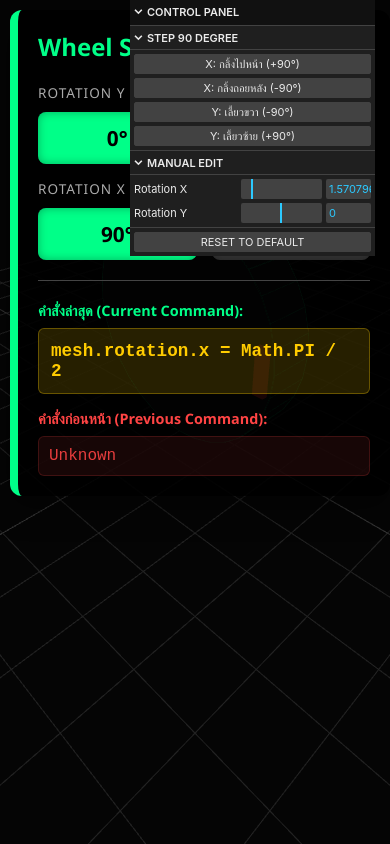
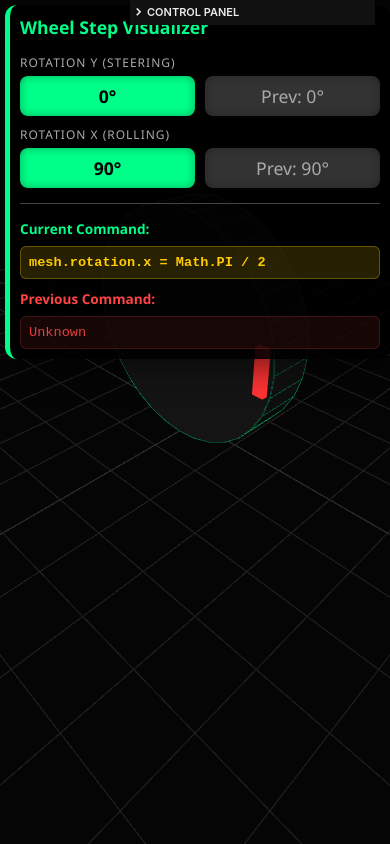
Before and after one commit to jamorn/Wheel-OOP-Control, a plain HTML site: page index.html in a window 390 px wide. Drawn offline with nearby package versions, Linux system fonts and the light colour scheme.

Commit message:
Update HTML structure and styles for responsiveness
เพื่อให้รองรับการแสดงผลบนอุปกรณ์พกพา (Mobile/iPad) อย่างเหมาะสม โดยจะเพิ่มระบบ **Auto Detect** เพื่อซ่อนแผง GUI อัตโนมัติเมื่อจอเล็ก และปรับขนาดพิกัด UI ให้ยืดหยุ่นตามความกว้างหน้าจอครับ

### สิ่งที่ปรับปรุงในเวอร์ชันนี้:

1. **Responsive Layout (@media query)**: เมื่อหน้าจอกว้างน้อยกว่า 600px (เช่น บนมือถือ) ตัวหนังสือและขนาดของช่องสถานะจะถูกปรับขนาดลงอัตโนมัติเพื่อให้พอดีกับพื้นที่แนวตั้งของหน้าจอโทรศัพท์
2. **Auto Detect Device**: เพิ่มฟังก์ชัน `checkDevice()` ซึ่งจะตรวจจับความกว้างหน้าจอ หากรันบน Mobile หรือ iPad แผง **CONTROL PANEL (GUI)** จะถูกสั่งปิด (`close`) อัตโนมัติเพื่อไม่ให้บังส่วนที่แสดงผลล้อ แต่ผู้ใช้ยังสามารถกดเปิดเองได้หากต้องการ
3. **Touch Optimizations**: เพิ่ม `touch-action: none` และ `user-scalable: no` ใน meta tag เพื่อป้องกันการขยายจอโดยไม่ตั้งใจขณะควบคุมล้อผ่านหน้าจอสัมผัส
4. **Flexible Width**: เปลี่ยนค่า `max-width` ของแถบ Info ให้เป็นแบบ `calc` ทำให้ขยายเต็มจอบนมือถือแต่ไม่เกิน 400px บนคอมพิวเตอร์ครับ

```diff
--- a/index.html
+++ b/index.html
@@ -2,23 +2,39 @@
 <html lang="th">
 <head>
     <meta charset="UTF-8">
-    <meta name="viewport" content="width=device-width, initial-scale=1.0">
-    <title>Three.js Wheel OOP - Large UI Visualizer</title>
+    <meta name="viewport" content="width=device-width, initial-scale=1.0, maximum-scale=1.0, user-scalable=no">
+    <title>Wheel Responsive UI Visualizer</title>
     <style>
-        body { margin: 0; overflow: hidden; font-family: 'Segoe UI', Tahoma, Geneva, Verdana, sans-serif; background-color: #111; }
+        body { margin: 0; overflow: hidden; font-family: 'Segoe UI', Tahoma, Geneva, Verdana, sans-serif; background-color: #111; touch-action: none; }
         #info {
             position: absolute;
             top: 10px;
             left: 10px;
             color: white;
             background: rgba(0, 0, 0, 0.9);
-            padding: 20px;
+            padding: 15px;
             border-radius: 12px;
             pointer-events: none;
+            width: calc(100% - 40px);
             max-width: 400px;
             border-left: 8px solid #00ff88;
             z-index: 100;
             box-shadow: 0 10px 30px rgba(0,0,0,0.5);
+            transition: all 0.3s ease;
+        }
+        /* ปรับขนาด UI สำหรับจอเล็ก (Mobile) */
+        @media (max-width: 600px) {
+            #info {
+                padding: 10px;
+                top: 5px;
+                left: 5px;
+                width: calc(100% - 30px);
+                max-width: none;
+                border-left-width: 5px;
+            }
+            #info h2 { font-size: 1.1em !important; }
+            .status-badge { font-size: 1.1em !important; padding: 8px !important; }
+            .code-snippet, .prev-code-snippet { font-size: 0.85em !important; padding: 8px !important; }
         }
         .code-snippet {
             color: #ffcc00;
@@ -31,9 +47,10 @@
             font-size: 1.1em;
             font-weight: bold;
             border: 1px solid rgba(255, 204, 0, 0.3);
+            word-break: break-all;
         }
         .prev-code-snippet {
-            color: #ff4444; /* เปลี่ยนเป็นสีแดงตามคำขอ */
+            color: #ff4444;
             font-family: 'Courier New', Courier, monospace;
             display: block;
             margin-top: 8px;
@@ -43,12 +60,13 @@
             font-size: 1em;
             opacity: 0.9;
             border: 1px solid rgba(255, 68, 68, 0.2);
+            word-break: break-all;
         }
         .status-container {
             display: grid;
             grid-template-columns: 1fr 1fr;
-            gap: 15px;
-            margin-top: 10px;
+            gap: 10px;
+            margin-top: 5px;
         }
         .status-badge {
             display: block;
@@ -60,8 +78,8 @@
         }
         .current { background: #00ff88; color: #000; font-weight: bold; }
         .previous { background: #333; color: #aaa; }
-        .label { font-size: 0.85em; color: #aaa; margin-bottom: 4px; text-transform: uppercase; letter-spacing: 1px; }
-        hr { border: 0; border-top: 1px solid #444; margin: 20px 0; }
+        .label { font-size: 0.75em; color: #aaa; margin-bottom: 2px; text-transform: uppercase; letter-spacing: 1px; }
+        hr { border: 0; border-top: 1px solid #444; margin: 15px 0; }
     </style>
 </head>
 <body>
@@ -74,7 +92,7 @@
             <div class="status-badge previous" id="prevY">Prev: 0°</div>
         </div>
 
-        <div class="label" style="margin-top:15px;">Rotation X (Rolling)</div>
+        <div class="label" style="margin-top:10px;">Rotation X (Rolling)</div>
         <div class="status-container">
             <div class="status-badge current" id="currentX">90°</div>
             <div class="status-badge previous" id="prevX">Prev: 90°</div>
@@ -82,10 +100,10 @@
 
         <hr>
 
-        <p style="margin:0; font-size: 0.9em; color: #00ff88; font-weight: bold;">คำสั่งล่าสุด (Current Command):</p>
+        <p style="margin:0; font-size: 0.85em; color: #00ff88; font-weight: bold;">Current Command:</p>
         <span id="lastCommand" class="code-snippet">mesh.rotation.x = Math.PI / 2</span>
 
-        <p style="margin:15px 0 0 0; font-size: 0.9em; color: #ff4444; font-weight: bold;">คำสั่งก่อนหน้า (Previous Command):</p>
+        <p style="margin:10px 0 0 0; font-size: 0.85em; color: #ff4444; font-weight: bold;">Previous Command:</p>
         <span id="prevCommand" class="prev-code-snippet">Unknown</span>
     </div>
 
@@ -108,10 +126,9 @@
                 this.radius = radius;
                 this.group = new THREE.Group();
 
-                // เก็บค่าเริ่มต้น
                 this.history = { x: Math.PI/2, y: 0 };
-                this.lastCommandText = "mesh.rotation.x = Math.PI / 2"; // ค่าเริ่มต้น
-                this.prevCommandText = "Unknown"; // เริ่มต้นด้วย Unknown ตามคำขอ
+                this.lastCommandText = "mesh.rotation.x = Math.PI / 2";
+                this.prevCommandText = "Unknown";
 
                 const geometry = new THREE.CylinderGeometry(radius, radius, thickness, 32);
                 const material = new THREE.MeshStandardMaterial({ color: 0x222222, roughness: 0.6 });
@@ -132,7 +149,6 @@
                 this.ghost.rotation.x = Math.PI / 2;
                 this.ghost.visible = false;
 
-                // กำหนดสถานะเริ่มต้น
                 this.mesh.rotation.x = Math.PI / 2;
                 this.group.position.y = radius;
 
@@ -200,8 +216,10 @@
         camera.position.set(3, 3, 3);
         const renderer = new THREE.WebGLRenderer({ antialias: true });
         renderer.setSize(window.innerWidth, window.innerHeight);
+        renderer.setPixelRatio(Math.min(window.devicePixelRatio, 2));
         document.body.appendChild(renderer.domElement);
         const controls = new OrbitControls(camera, renderer.domElement);
+        controls.enableDamping = true;
 
         scene.add(new THREE.GridHelper(10, 20, 0x333333, 0x222222));
         scene.add(new THREE.AmbientLight(0xffffff, 0.6));
@@ -212,6 +230,7 @@
         const myWheel = new Wheel(1, 0.4);
         scene.add(myWheel.group);
 
+        // --- Responsive UI Logic ---
         const gui = new GUI({ title: 'CONTROL PANEL' });
 
         const stepFolder = gui.addFolder('STEP 90 DEGREE');
@@ -233,6 +252,22 @@
 
         gui.add(myWheel, 'reset').name('RESET TO DEFAULT');
 
+        // ฟังก์ชันตรวจจับ Mobile เพื่อซ่อน/ปรับ UI
+        function checkDevice() {
+            const isMobile = window.innerWidth <= 768;
+            if (isMobile) {
+                gui.close(); // ปิดแผง GUI อัตโนมัติบนมือถือเพื่อไม่ให้บังจอ
+                if (window.innerWidth < 450) {
+                    gui.width = window.innerWidth * 0.8;
+                }
+            } else {
+                gui.open();
+                gui.width = 300;
+            }
+        }
+
+        checkDevice();
+
         function animate() {
             requestAnimationFrame(animate);
             controls.update();
@@ -244,6 +279,7 @@
             camera.aspect = window.innerWidth / window.innerHeight;
             camera.updateProjectionMatrix();
             renderer.setSize(window.innerWidth, window.innerHeight);
+            checkDevice();
         });
     </script>
 </body>
```
